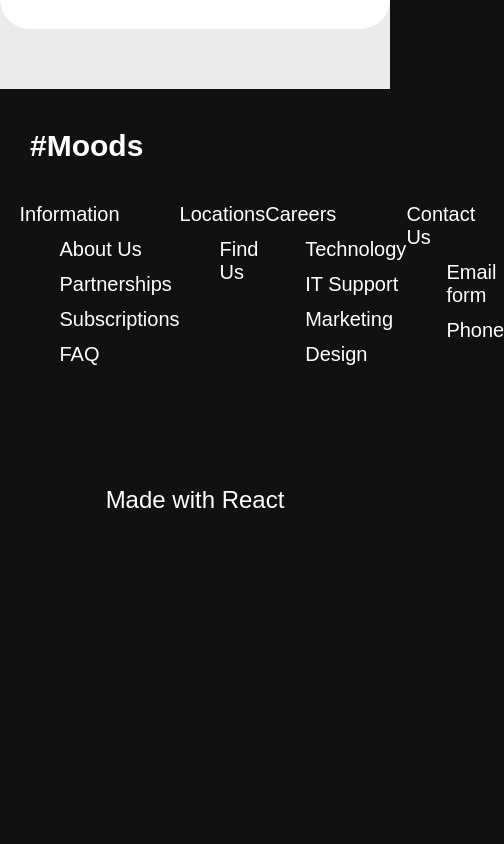
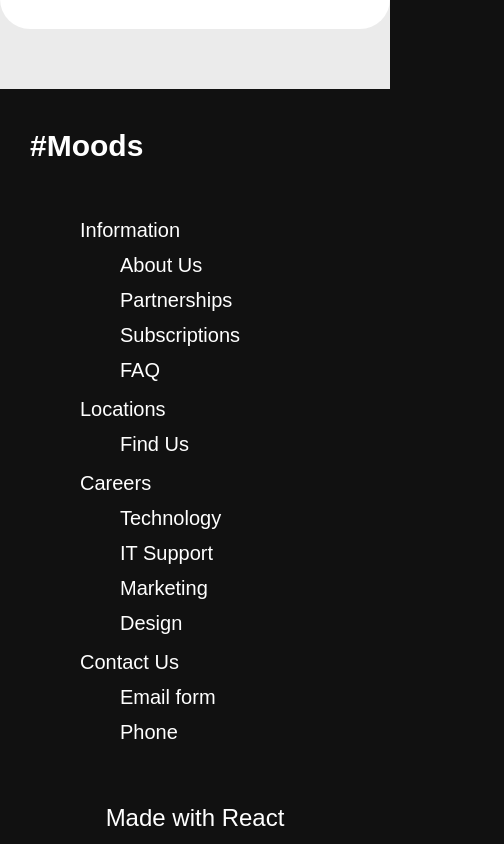
Before and after one commit to MoodsMusic/Moods, a React (Create React App) app in the folder client/: page / in a window 390 px wide. Shown: the part 2784-3628 px from the top of the page, 504 px wide, since content can reach past the window. Before the commit the page ends 3473 px from the top, so only its background shows below. Built offline with nearby package versions, Linux system fonts and the light colour scheme.

Commit message:
Style footer section and add media query

```diff
--- a/client/src/Conponents/Footer/style.css
+++ b/client/src/Conponents/Footer/style.css
@@ -29,3 +29,19 @@
     margin-top: 120px;
     font-size: 24px;
 }
+
+@media only screen and (max-width: 650px) {
+    .footer .h-ul {
+        flex-direction: column;
+        padding-left: 80px;
+    }
+
+    .footer .li {
+        margin-top: 16px;
+    }
+
+    .footer p {
+        margin-top: 60px;
+        padding-bottom: 12px;
+    }
+}
```
